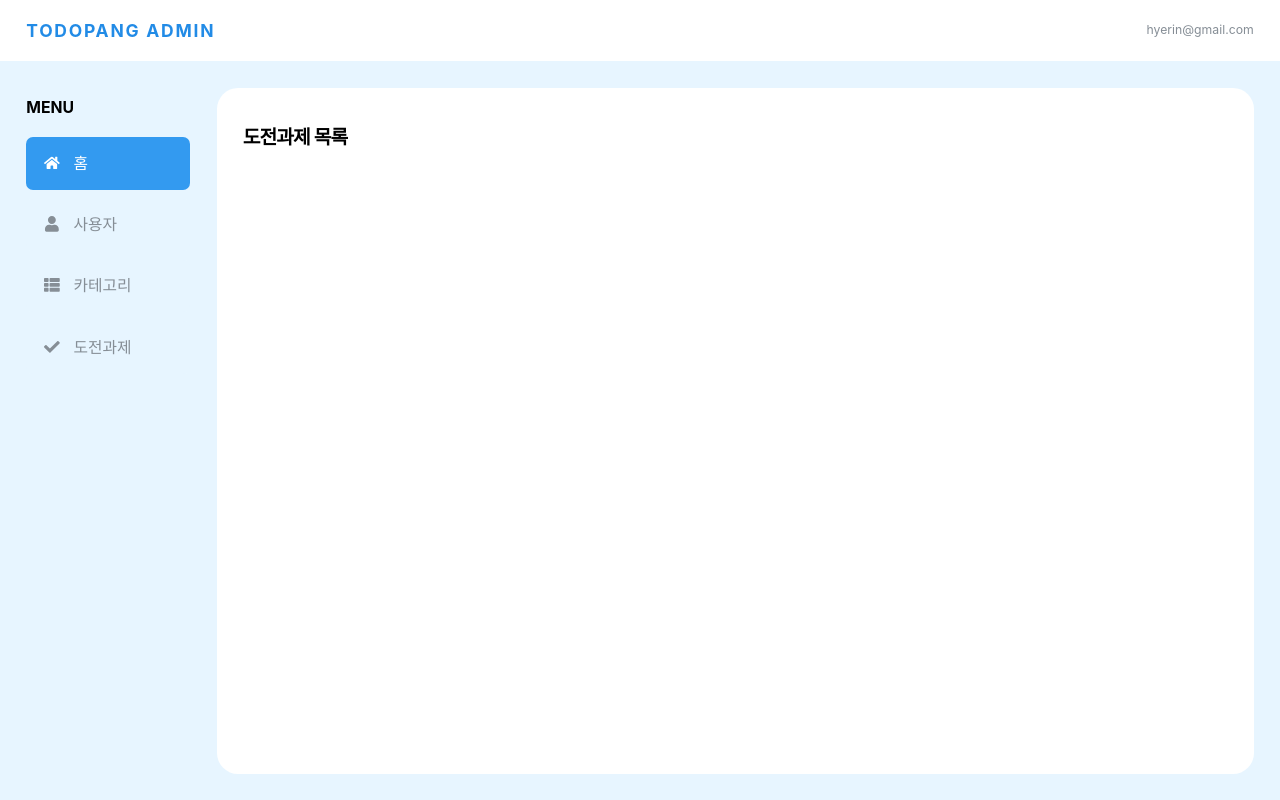
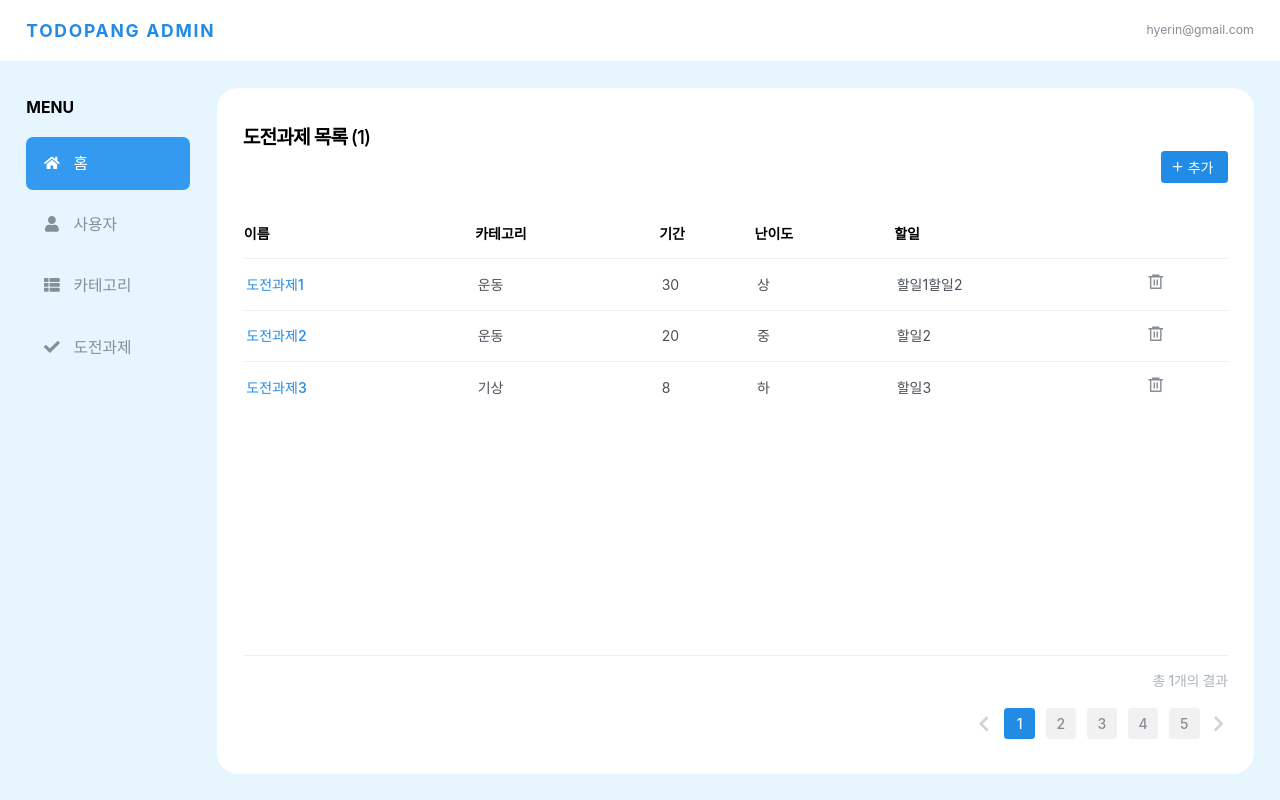
Before and after one commit to 1OS-DevTeam/TodoPangAdmin, a React app: page /challenges in a window 1280 px wide. Built offline with nearby package versions, Linux system fonts and the light colour scheme; the HTML template or start-up script is replaced by a standard one; a web font is replaced by a local one.

Commit message:
[add] Challenge page

```diff
--- a/src/pages/Challenges/index.tsx
+++ b/src/pages/Challenges/index.tsx
@@ -1,11 +1,207 @@
-import { PageTitle } from "src/components";
+import { useState } from "react";
+import { RiDeleteBin6Line } from "@react-icons/all-files/ri/RiDeleteBin6Line";
+import { FaCaretDown } from "@react-icons/all-files/fa/FaCaretDown";
+import { IoIosAdd } from "@react-icons/all-files/io/IoIosAdd";
+import { FiPlus } from "@react-icons/all-files/fi/FiPlus";
+import { Modal, PageTitle, Table, Footer } from "src/components";
 
 const Challenges = () => {
+  const [isOpen, setIsOpen] = useState(false);
+  const [selectedRow, setSelectedRow] = useState(null);
+  const [selected, setSelected] = useState("운동");
+  const [isSelectOpen, setIsSelectOpen] = useState(false);
+
   return (
-    <div className="">
-      <PageTitle title="도전과제 목록" />
+    <div className="relative h-full">
+      <PageTitle title="도전과제 목록" count={1} />
+      <div className="flex justify-end">
+        <button className="flex bg-blue-6 pr-16 pl-8 py-6 rounded">
+          <IoIosAdd className="text-white text-22" />
+          <span className="text-white text-16">추가</span>
+        </button>
+      </div>
+      <Table
+        columns={[
+          {
+            key: "name",
+            label: "이름",
+            render: (_, row) => (
+              <button
+                className="flex w-full text-start cursor-pointer"
+                onClick={() => {
+                  setSelectedRow(row);
+                  setIsOpen((prev) => !prev);
+                }}
+              >
+                <p className="text-blue-6 font-medium">{row.name}</p>
+              </button>
+            ),
+          },
+          { key: "category", label: "카테고리" },
+          { key: "duration", label: "기간" },
+          { key: "level", label: "난이도" },
+          { key: "todo", label: "할일" },
+          {
+            key: "actions",
+            label: "",
+            render: (_, row) => (
+              <div>
+                <button
+                  onClick={() => {
+                    console.log(row.id);
+                  }}
+                >
+                  <RiDeleteBin6Line className="text-gray-6 text-xl hover:text-red-5" />
+                </button>
+              </div>
+            ),
+          },
+        ]}
+        data={DATA}
+      />
+      {selectedRow && (
+        <Modal
+          title="도전과제 수정"
+          buttonTitle="수정하기"
+          isOpen={!!selectedRow}
+          onClose={() => {
+            setSelectedRow(null);
+            setIsOpen(false);
+          }}
+          handleClickButton={() => {
+            alert("hi");
+            setSelectedRow(null);
+            setIsOpen(false);
+          }}
+        >
+          <div className="max-h-400">
+            <form>
+              <div className="flex flex-col mb-20">
+                <label className="mb-5 text-gray-6 text-14">제목</label>
+                <input
+                  placeholder="제목을 작성해주세요."
+                  defaultValue={selectedRow.name}
+                  type="text"
+                  className="focus:outline-none focus:ring-2 focus:ring-blue-0 focus:border-blue-5  border-solid border-1 border-gray-3 rounded-md px-16 py-12"
+                />
+              </div>
+              <div className="flex flex-col mb-20 relative">
+                <label htmlFor="category" className="mb-5 text-gray-6 text-14">
+                  카테고리
+                </label>
+                <button
+                  className="w-full px-16 py-12 border border-gray-3 rounded-md text-left focus:outline-none focus:ring-2 focus:ring-blue-0 focus:border-blue-5  bg-white relative"
+                  onClick={(e) => {
+                    e.preventDefault();
+                    setIsSelectOpen(!isSelectOpen);
+                  }}
+                >
+                  {selected}
+                  <FaCaretDown className="absolute right-16 text-24 top-1/2 -translate-y-1/2 text-gray-4" />
+                </button>
+
+                {isSelectOpen && (
+                  <ul className="absolute top-full left-0 w-full bg-white border border-gray-3 rounded-md shadow-md mt-1 z-10 max-h-220 overflow-y-auto">
+                    {OPTIONS.map((option) => (
+                      <li
+                        key={option.value}
+                        className="px-16 py-12 cursor-pointer hover:bg-blue-0"
+                        onClick={() => {
+                          setSelected(option.label);
+                          setIsSelectOpen(false);
+                        }}
+                      >
+                        {option.label}
+                      </li>
+                    ))}
+                  </ul>
+                )}
+              </div>
+              <div className="flex flex-col mb-20">
+                <label className="mb-5 text-gray-6 text-14">난이도</label>
+                <input
+                  placeholder="난이도를 작성해주세요."
+                  defaultValue={selectedRow.level}
+                  type="text"
+                  className="focus:outline-none focus:ring-2 focus:ring-blue-0 focus:border-blue-5   border-solid border-1 border-gray-3 rounded-md px-16 py-12"
+                />
+              </div>
+              <div className="flex flex-col mb-20">
+                <label className="mb-5 text-gray-6 text-14">기간</label>
+                <input
+                  placeholder="기간을 작성해주세요."
+                  defaultValue={selectedRow.duration}
+                  type="text"
+                  className="focus:outline-none focus:ring-2 focus:ring-blue-0 focus:border-blue-5 border-solid border-1 border-gray-3 rounded-md px-16 py-12"
+                />
+              </div>
+              <div className="flex flex-col mb-20">
+                <label className="mb-5 text-gray-6 text-14">할일</label>
+                <button
+                  className="absolute right-30 cursor-pointer flex items-center"
+                  onClick={(e) => {
+                    e.preventDefault();
+                    // add todos
+                  }}
+                >
+                  <span className="mr-2 text-13 tracking-tight text-blue-6 font-semibold">
+                    추가하기
+                  </span>
+                  <FiPlus className="text-blue-6 text-16" />
+                </button>
+                <input
+                  placeholder="할일을 작성해주세요."
+                  type="text"
+                  className="focus:outline-none focus:ring-2 focus:ring-blue-0 focus:border-blue-5 border-solid border-1 border-gray-3 rounded-md px-16 py-12"
+                />
+              </div>
+            </form>
+          </div>
+        </Modal>
+      )}
+      <Footer total={1} />
     </div>
   );
 };
 
 export default Challenges;
+
+const OPTIONS = [
+  { value: "volvo", label: "운동" },
+  { value: "saab", label: "기상" },
+  { value: "mercedes", label: "공부" },
+  { value: "mercedes1", label: "공부" },
+  { value: "mercedes2", label: "공부" },
+  { value: "mercedes3", label: "공부" },
+  { value: "mercedes4", label: "공부" },
+  { value: "mercedes5", label: "공부" },
+  { value: "mercedes6", label: "공부" },
+  { value: "mercedes7", label: "공부" },
+];
+
+const DATA = [
+  {
+    name: "도전과제1",
+    id: "1",
+    category: "운동",
+    duration: "30",
+    level: "상",
+    todo: ["할일1", "할일2"],
+  },
+  {
+    name: "도전과제2",
+    id: "2",
+    category: "운동",
+    duration: "20",
+    level: "중",
+    todo: ["할일2"],
+  },
+  {
+    name: "도전과제3",
+    id: "3",
+    category: "기상",
+    duration: "8",
+    level: "하",
+    todo: ["할일3"],
+  },
+];
```
